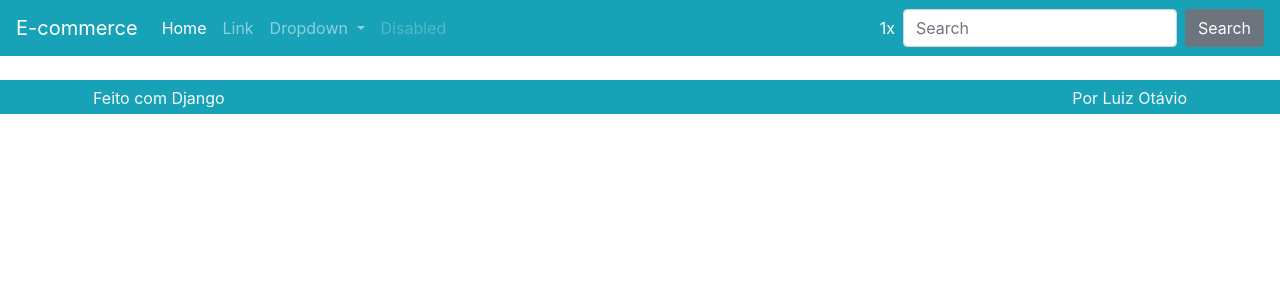
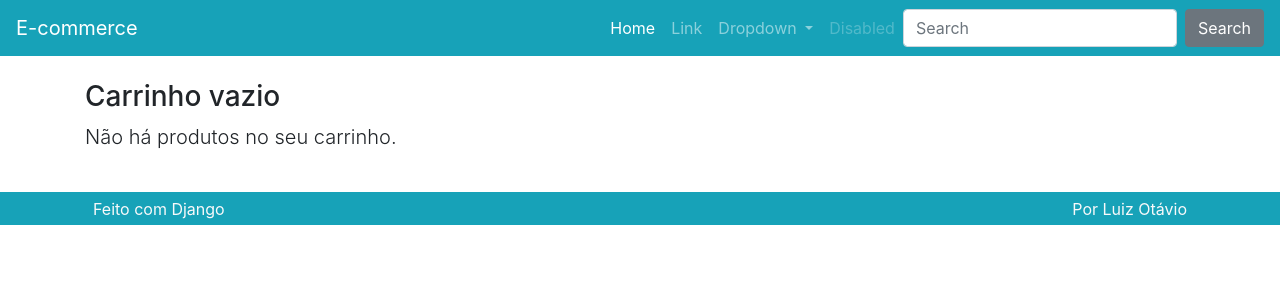
Before and after one commit to luizomf/django-simple-ecommerce, a Django app: page /carrinho/ in a window 1280 px wide. Shown: the top 300 px of the page. Run offline with Django 3.2, Linux system fonts and the light colour scheme; some libraries are stand-ins or nearby versions.

Commit message:
Renderizando o carrinho - Parte 1

```diff
--- a/produto/templates/produto/carrinho.html
+++ b/produto/templates/produto/carrinho.html
@@ -1,8 +1,100 @@
 {% extends 'base.html' %}
+{% load omfilters %}
+{% load static %}
 
 
 {% block conteudo %}
 
-{{ request.session.carrinho }}
+{% if carrinho %}
+
+<div class="row mt-3">
+    <div class="col">
+        <h3>Carrinho de compras</h3>
+        <p class="lead">Os produtos, quantidades e preços que você escolheu.</p>
+
+        <div class="table-responsive">
+            <table class="table">
+                <tr>
+                    <th class="d-none d-lg-block">Imagem</th>
+                    <th>Produto</th>
+                    <th>V.</th>
+                    <th>QTD.</th>
+                    <th>Total</th>
+                </tr>
+
+                {% for linha in carrinho.values %}
+                <tr>
+                    <td class="d-none d-lg-block">
+                        <img class="cart-img" src="{% get_media_prefix %}{{ linha.imagem }}">
+                    </td>
+                    <td>
+                        <a href="{% url 'produto:detalhe' linha.slug %}">
+                            {{ linha.produto_nome }}
+                        </a>
+
+                        <a class="ml-3" href="{% url 'produto:removerdocarrinho' %}?vid={{ linha.variacao_id }}">
+                            <i class="fas fa-times-circle text-danger" aria-hidden="true"></i>
+                        </a>
+                    </td>
+                    <td>{{ linha.variacao_nome }}</td>
+                    <td>
+                        {{ linha.quantidade }} x
+                        {% if linha.preco_unitario_promocional %}
+                        {{ linha.preco_unitario_promocional }}
+                        {% else %}
+                        {{ linha.preco_unitario }}
+                        {% endif %}
+                    </td>
+
+                    {% if linha.preco_quantitativo_promocional %}
+                    <td>{{ linha.preco_quantitativo_promocional|formata_preco }}</td>
+                    {% else %}
+                    <td>{{ linha.preco_quantitativo|formata_preco }}</td>
+                    {% endif %}
+
+                </tr>
+                {% endfor %}
+
+
+            </table>
+        </div>
+    </div>
+</div>
+
+
+
+<div class="row mt-3">
+    <div class="col-lg">
+        <p class='lead'>Total no carrinho</p>
+
+        <div class='table-responsive'>
+            <table class="table">
+                <tr>
+                    <td class="font-weight-bold">Total</td>
+                    <td>R$100000</td>
+                </tr>
+            </table>
+        </div>
+    </div>
+    <div class="col-lg mt-auto">
+        <a class="btn btn-lg btn-block btn-primary" href="#">
+            Finalizar a compra
+        </a>
+    </div>
+</div>
+
+{% else %}
+
+<div class="row mt-3">
+    <div class="col">
+        <h3>Carrinho vazio</h3>
+        <p class="lead">Não há produtos no seu carrinho.</p>
+    </div>
+</div>
+
+{% endif %}
+
+
+
 
 {% endblock %}
--- a/produto/templatetags/omfilters.py
+++ b/produto/templatetags/omfilters.py
@@ -8,3 +8,8 @@ register = Library()
 @register.filter
 def formata_preco(val):
     return utils.formata_preco(val)
+
+
+@register.filter
+def cart_total_qtd(carrinho):
+    return utils.cart_total_qtd(carrinho)
--- a/produto/views.py
+++ b/produto/views.py
@@ -123,12 +123,41 @@ class AdicionarAoCarrinho(View):
 
 class RemoverDoCarrinho(View):
     def get(self, *args, **kwargs):
-        return HttpResponse('Remover carrinho')
+        http_referer = self.request.META.get(
+            'HTTP_REFERER',
+            reverse('produto:lista')
+        )
+        variacao_id = self.request.GET.get('vid')
+
+        if not variacao_id:
+            return redirect(http_referer)
+
+        if not self.request.session.get('carrinho'):
+            return redirect(http_referer)
+
+        if variacao_id not in self.request.session['carrinho']:
+            return redirect(http_referer)
+
+        carrinho = self.request.session['carrinho'][variacao_id]
+
+        messages.success(
+            self.request,
+            f'Produto {carrinho["produto_nome"]} {carrinho["variacao_nome"]} '
+            f'removido do seu carrinho.'
+        )
+
+        del self.request.session['carrinho'][variacao_id]
+        self.request.session.save()
+        return redirect(http_referer)
 
 
 class Carrinho(View):
     def get(self, *args, **kwargs):
-        return render(self.request, 'produto/carrinho.html')
+        contexto = {
+            'carrinho': self.request.session.get('carrinho', {})
+        }
+
+        return render(self.request, 'produto/carrinho.html', contexto)
 
 
 class Finalizar(View):
--- a/templates/parciais/_nav.html
+++ b/templates/parciais/_nav.html
@@ -1,3 +1,5 @@
+{% load omfilters %}
+
 <nav class="navbar navbar-dark bg-primary navbar-expand-lg">
     <a class="navbar-brand" href="{% url 'produto:lista' %}">E-commerce</a>
     <button class="navbar-toggler" type="button" data-toggle="collapse" data-target="#navbarSupportedContent"
@@ -6,7 +8,7 @@
     </button>
 
     <div class="collapse navbar-collapse" id="navbarSupportedContent">
-        <ul class="navbar-nav mr-auto">
+        <ul class="navbar-nav ml-auto">
             <li class="nav-item active">
                 <a class="nav-link" href="#">Home <span class="sr-only">(current)</span></a>
             </li>
@@ -28,15 +30,25 @@
             <li class="nav-item">
                 <a class="nav-link disabled" href="#">Disabled</a>
             </li>
+
+            {% if request.session.carrinho %}
+            <li class="nav-item">
+                <a class="nav-link nav-cart-link active" href="{% url 'produto:carrinho' %}">
+                    <span class="nav-cart-text mr-1">
+                        Carrinho
+                    </span>
+                    <span class="nav-cart-count mr-1">
+                        <strong>{{ request.session.carrinho|cart_total_qtd }}x</strong>
+                    </span>
+                    <span class="nav-cart-icon mr-2">
+                        <i class="fas fa-shopping-cart"></i>
+                    </span>
+                </a>
+            </li>
+            {% endif %}
+
+
         </ul>
-        <div class="nav-cart ml-2 mr-2 mt-sm-2 mb-sm-2">
-            <a class="nav-cart-icon" href="cart.html">
-                <span class="nav-cart-count">
-                    1x
-                </span>
-                <i class="fas fa-shopping-cart"></i>
-            </a>
-        </div>
         <form class="form-inline my-2 my-lg-0">
             <input class="form-control mr-sm-2" type="search" placeholder="Search" aria-label="Search">
             <button class="btn btn-secondary my-2 my-sm-0" type="submit">Search</button>
--- a/utils/utils.py
+++ b/utils/utils.py
@@ -1,2 +1,6 @@
 def formata_preco(val):
     return f'R$ {val:.2f}'.replace('.', ',')
+
+
+def cart_total_qtd(carrinho):
+    return sum([item['quantidade'] for item in carrinho.values()])
```
Also changed, not shown: db.sqlite3.
